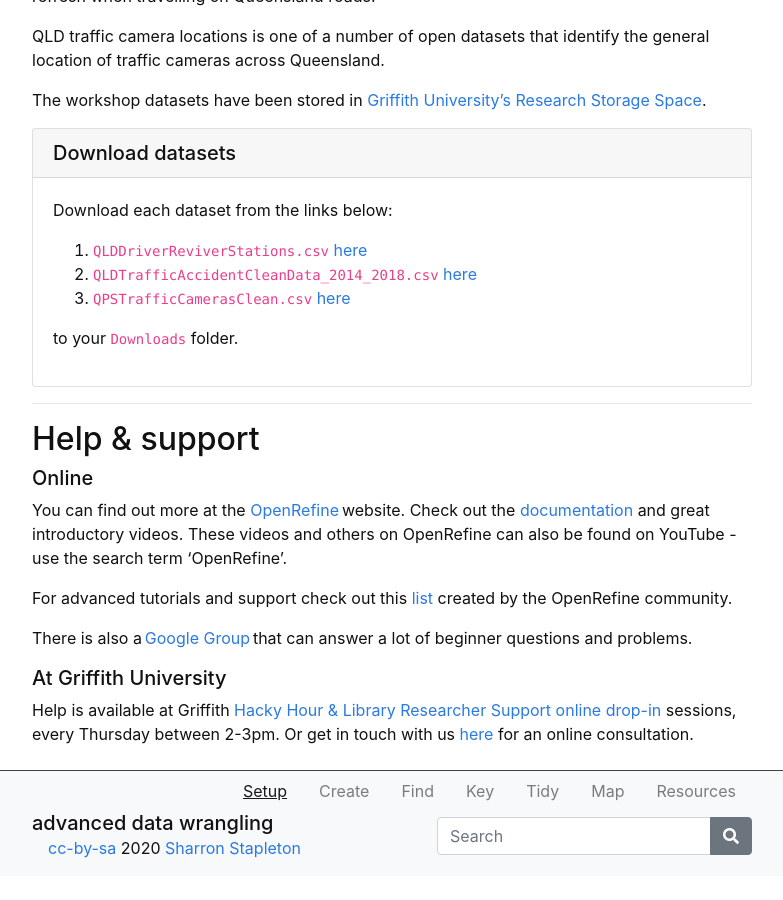
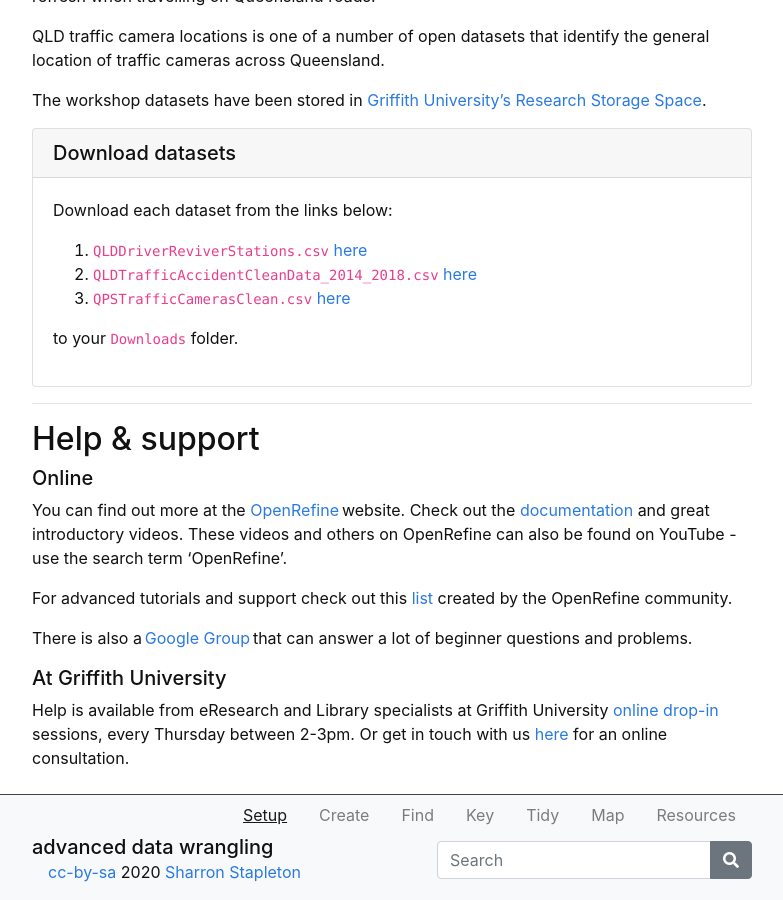
Before and after one commit to GULibrarySandbox/advanced-data-wrangle-old, a Jekyll site: the page built from content/1-setup.md, in a window 1280 px wide and 900 px high, scrolled down 616 px. Shown: the whole window, without its empty margins (248-1031 px from the left). Built offline with Jekyll 4.4.1, drawn with Linux system fonts in a browser that asks for light colours; before the commit the page ends 1492 px from its top, so only the background shows below that.

Commit message:
Update 1-setup.md

```diff
--- a/content/1-setup.md
+++ b/content/1-setup.md
@@ -46,5 +46,5 @@ There is also a [Google Group](https://groups.google.com/forum/#!forum/openref
 
 ##### At Griffith University
 
-Help is available at Griffith [Hacky Hour & Library Researcher Support online drop-in](https://www.griffith.edu.au/library/research-publishing/online-drop-in-sessions) sessions, every Thursday between 2-3pm.
+Help is available from eResearch and Library specialists at Griffith University [online drop-in](https://www.griffith.edu.au/library/research-publishing/online-drop-in-sessions) sessions, every Thursday between 2-3pm.
 Or get in touch with us [here](https://intranet.secure.griffith.edu.au/library/forms/help) for an online consultation.
```
